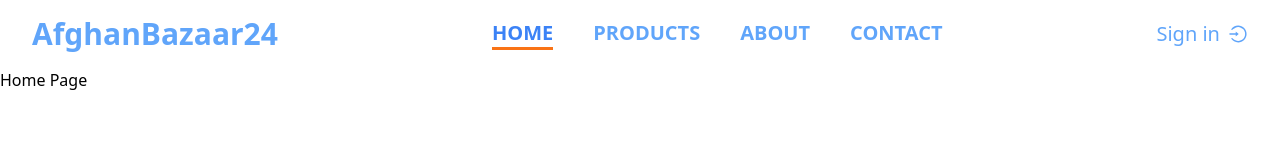
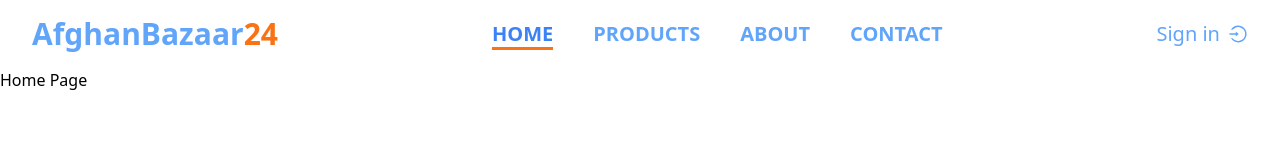
Before and after one commit to ehsanfarahi/second-hand-online-shopping, a React (Create React App) app: page / in a window 1280 px wide. Shown: the top 160 px of the page. Built offline with nearby package versions, Linux system fonts and the light colour scheme.

Commit message:
Update Header.js

```diff
--- a/src/components/Header.js
+++ b/src/components/Header.js
@@ -7,9 +7,10 @@ import {
   AiOutlineMenuUnfold,
   AiOutlineMenuFold,
 } from "react-icons/ai";
+import { HiUser } from "react-icons/hi";
 
 const Header = () => {
-  // Trac Locations of the Pages
+  // Track Locations of the Pages
   const location = useLocation();
 
   // Function for getting the pages path
@@ -19,76 +20,112 @@ const Header = () => {
     }
   };
 
-  // Menu Icon
+  // Menu & Menu Icon
   const [menuIconDisplay, setMeniIconDisplay] = useState(false);
 
   function handleMenuIcon(e) {
     setMeniIconDisplay(!e);
   }
 
+  function handleMenu() {
+    setMeniIconDisplay(false);
+    window.scrollTo({
+      top: 0,
+      behavior: "smooth",
+    });
+  }
+
   return (
-    <div className="bg-white w-full text-blue-400 sm:bg-blue-200 sm:text-gray-700 sm:h-14">
-      <div className="flex justify-between items-center w-[95%] mx-auto py-4 sm:block sm:w-full">
-        <div className="hidden sm:block sm:absolute sm:left-2 sm:top-4 sm:text-3xl cursor-pointer">
+    <div className="bg-white w-full text-blue-400 sm:bg-blue-200 sm:text-gray-600 sm:h-14 sm:border-b-4 sm:border-b-white sm:fixed md:bg-blue-200 md:text-gray-600 md:h-16 md:border-b-4 md:border-b-white md:fixed">
+      <div className="flex justify-between items-center w-[95%] mx-auto py-4 sm:block sm:w-full sm:py-3">
+        <div className="hidden sm:block sm:absolute sm:left-2 sm:top-3 sm:text-3xl cursor-pointer md:block md:absolute md:left-4 md:top-4 md:text-3xl">
           {menuIconDisplay ? (
-            <AiOutlineMenuUnfold
+            <AiOutlineMenuFold
               onClick={() => handleMenuIcon(menuIconDisplay)}
             />
           ) : (
-            <AiOutlineMenuFold
+            <AiOutlineMenuUnfold
               onClick={() => handleMenuIcon(menuIconDisplay)}
             />
           )}
         </div>
         <div>
-          <h3 className="font-semibold text-3xl sm:text-2xl sm:absolute sm:left-[50%] sm:translate-x-[-50%] sm:top-3">
-            AfghanBazaar24
+          <h3 className="font-semibold text-3xl sm:text-2xl sm:absolute sm:left-[50%] sm:translate-x-[-50%] sm:top-3 md:text-3xl md:absolute md:left-[50%] md:translate-x-[-50%] md:top-3">
+            <Link to="/">
+              AfghanBazaar
+              <span className="text-orange-500 font-extrabold">24</span>
+            </Link>
           </h3>
         </div>
-        <div
-          className={`${
-            menuIconDisplay ? `sm:block` : `sm:hidden`
-          } sm:absolute sm:left-0 sm:top-14 sm:bg-blue-200 sm:w-[70%]`}
-        >
-          <ul className="flex text-xl uppercase font-semibold sm:block">
-            <li
-              className={`mx-5 ${
-                selectMenu("/") &&
-                `text-blue-500 border-b-[3px] border-orange-500`
-              }`}
-            >
-              <Link to="/">Home</Link>
-            </li>
-            <li
-              className={`mx-5 ${
-                selectMenu("/products") &&
-                `text-blue-500 border-b-[3px] border-orange-500`
-              }`}
-            >
-              <Link to="/products">Products</Link>
-            </li>
-            <li
-              className={`mx-5 ${
-                selectMenu("/about") &&
-                `text-blue-500 border-b-[3px] border-orange-500`
-              }`}
-            >
-              <Link to="/about">About</Link>
-            </li>
-            <li
-              className={`mx-5 ${
-                selectMenu("/contact") &&
-                `text-blue-500 border-b-[3px] border-orange-500`
-              }`}
-            >
-              <Link to="/contact">Contact</Link>
-            </li>
-          </ul>
+        <div>
+          <div
+            className={`${
+              menuIconDisplay ? `sm:block md:block` : `sm:hidden md:hidden`
+            } sm:absolute sm:left-0 sm:top-14 sm:bg-blue-200 sm:w-[70%] sm:h-screen sm:z-[3] md:absolute md:left-0 md:top-16 md:bg-blue-200 md:w-[50%] md:h-screen md:z-[3]`}
+          >
+            <ul className="flex text-xl uppercase font-semibold sm:block md:block sm:text-center md:text-center">
+              <li className="sm:py-4 md:py-4">
+                <Link
+                  onClick={handleMenu}
+                  className={`mx-5 ${
+                    selectMenu("/") &&
+                    `text-blue-500 border-b-[3px] border-orange-500 sm:text-gray-700 md:text-gray-700`
+                  }`}
+                  to="/"
+                >
+                  Home
+                </Link>
+              </li>
+              <li className="sm:py-4 md:py-4">
+                <Link
+                  onClick={handleMenu}
+                  className={`mx-5 ${
+                    selectMenu("/products") &&
+                    `text-blue-500 border-b-[3px] border-orange-500 sm:text-gray-700 md:text-gray-700`
+                  }`}
+                  to="/products"
+                >
+                  Products
+                </Link>
+              </li>
+              <li className="sm:py-4 md:py-4">
+                <Link
+                  onClick={handleMenu}
+                  className={`mx-5 ${
+                    selectMenu("/about") &&
+                    `text-blue-500 border-b-[3px] border-orange-500 sm:text-gray-700 md:text-gray-700`
+                  }`}
+                  to="/about"
+                >
+                  About
+                </Link>
+              </li>
+              <li className="sm:py-4 md:py-4">
+                <Link
+                  onClick={handleMenu}
+                  className={`mx-5 ${
+                    selectMenu("/contact") &&
+                    `text-blue-500 border-b-[3px] border-orange-500 sm:text-gray-700 md:text-gray-700`
+                  }`}
+                  to="/contact"
+                >
+                  Contact
+                </Link>
+              </li>
+            </ul>
+          </div>
+          <div
+            className={`${
+              menuIconDisplay &&
+              "sm:bg-gray-700 sm:bg-opacity-70 sm:absolute  sm:top-14 sm:left-0 sm:right-0 sm:bottom-0 sm:z-[2] sm:h-screen md:bg-gray-700 md:bg-opacity-70 md:absolute  md:top-16 md:left-0 md:right-0 md:bottom-0 md:z-[2] md:h-screen"
+            }`}
+          ></div>
         </div>
-        <div className="sm:hidden">
-          <p className="flex items-center text-xl">
+        <div className="cursor-pointer hover:text-blue-500 sm:hover:text-gray-700 sm:float-right sm:mr-1">
+          <p className="sm:hidden flex items-center text-xl">
             Sign in <AiOutlineLogin className="ml-2 " />
           </p>
+          <HiUser className="hidden sm:block text-3xl sm:mx-1" />
         </div>
       </div>
     </div>
```
